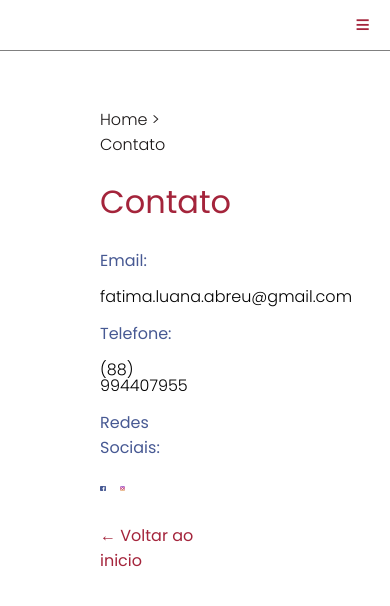
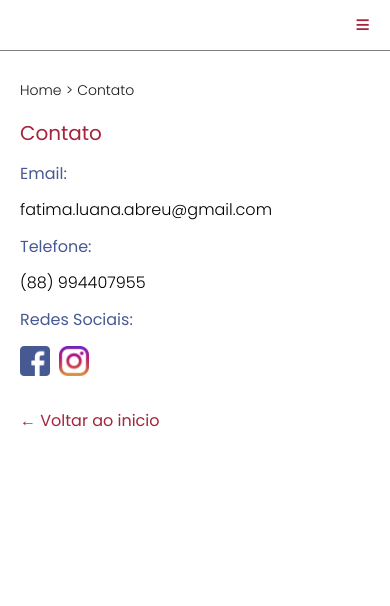
Before and after one commit to Fatima-Luana/Portfolio, a plain HTML site: page contato.html in a window 390 px wide. Drawn offline with Linux system fonts and the light colour scheme.

Commit message:
responsividade na página de contato

```diff
--- a/contato.html
+++ b/contato.html
@@ -44,8 +44,8 @@
         <h2> Telefone: </h2>
             <p> (88) 994407955 </p>
         <h2> Redes Sociais: </h2>
-            <a href="#"> <img src="image/facebook.png" alt="facebook "> </a>
-            <a href="#"> <img src="image/instagram.png" alt="instagram"> </a>
+            <a href="https://www.facebook.com/" target="_blank"> <img src="image/facebook.png" alt="facebook " class="social_image"> </a>
+            <a href="https://www.instagram.com/falu_._/?hl=pt-br" target="blank"> <img src="image/instagram.png" alt="instagram"  class="social_image"> </a>
 
             <br><br>
             <a  class="back-link" href="index.html">&larr; Voltar ao inicio </a>
--- a/css/styles.css
+++ b/css/styles.css
@@ -139,6 +139,9 @@ body {
 
 .main {
     padding: 40px 180px 80px 100px;
+
+    animation-name: main;
+    animation-duration: 2s;
 }
 
 .main a {
@@ -166,9 +169,9 @@ body {
     font-weight: 300;
 }
 
-.main img {
-    max-width: 5%;
-    padding-right: 10px;
+.social_image {
+    width: 40px;
+    margin-right: 10px;
 }
 
 .caminho ul {
@@ -212,6 +215,11 @@ body {
     }
 }
 
+@keyframes main {
+    0% {opacity: 0; transform: translate(-20px, 0);}
+    100% {opacity: 1; transform: translate(0, 0);}
+}
+
 @keyframes navegacao {
     0% {
         opacity: 0;
@@ -228,6 +236,7 @@ body {
 
 @media (max-width: 1000px) {
 
+
     .navegação li {
         display: none;
     }
@@ -240,7 +249,6 @@ body {
         height: auto;
         width: 150px;
         background-color: #f1f1f1;
-        position: absolute;
         right: 0;
         border: none;
     }
@@ -264,6 +272,7 @@ body {
       color: #A4243B;
     }
 
+    /* PÁGINA HOME */
     .conteudo {
         flex-direction: column;
     }
@@ -313,4 +322,30 @@ body {
     .conteudo_titulos button {
         display: block;
     }
+
+    /* PÁGINAS DO MENUBAR */
+
+    .main {
+        padding: 10px 80px 80px 20px;
+    }
+
+    .caminho li{
+        font-size: 14px;
+    }
+
+    .main h1 {
+        font-size: 20px
+    }
+
+    .main h2 {
+        font-size: 16px;
+    }
+
+    .social_image {
+        width: 30px;
+        margin-right: 5px;
+    }
+
+
+
 }
```
